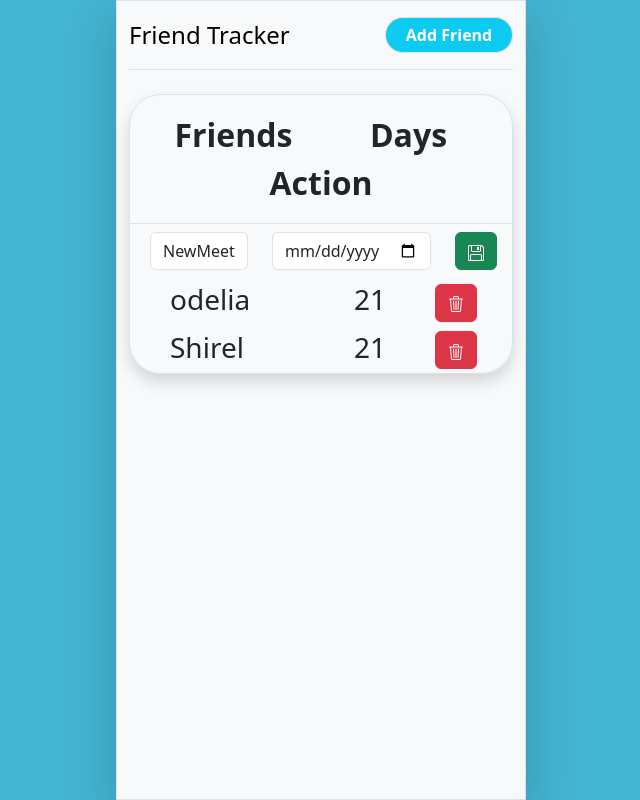
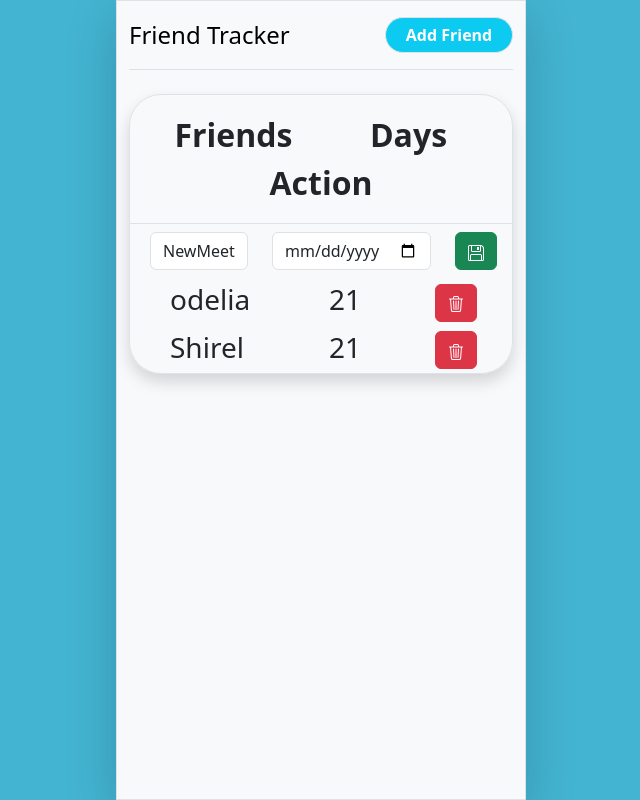
Before and after one commit to AsafDov/See_You_Soon, a Django app: page /home/ in a window 1280 px wide. Shown: the whole page, without its empty margins (319-959 px from the left). Run offline with Django 5.2, Linux system fonts and the light colour scheme; data comes from the database, SQL or seed files in the repository.

```diff
--- a/djangoApp/home/templates/userPage.html
+++ b/djangoApp/home/templates/userPage.html
@@ -25,7 +25,7 @@
         <div class="row friend-row hover mx-2">
             <div class="row fs-3", onclick="fetchStats(this,'{{meeting.username}}','{{meeting.friend.name}}')">
                 <div class="col-6 text-start">{{meeting.friend.name}}</div>
-                <div class="col-4">{{meeting.daysElapsed}}</div>
+                <div class="col-4 text-start">{{meeting.daysElapsed}}</div>
                 <div class="col-2">
                     <button formnovalidate name="deleteMeeting" value="{{meeting.id}}" class="btn btn-danger">
                         <svg xmlns="http://www.w3.org/2000/svg" width="16" height="16" fill="currentColor" class="bi bi-trash3" viewBox="0 0 16 16">
```
